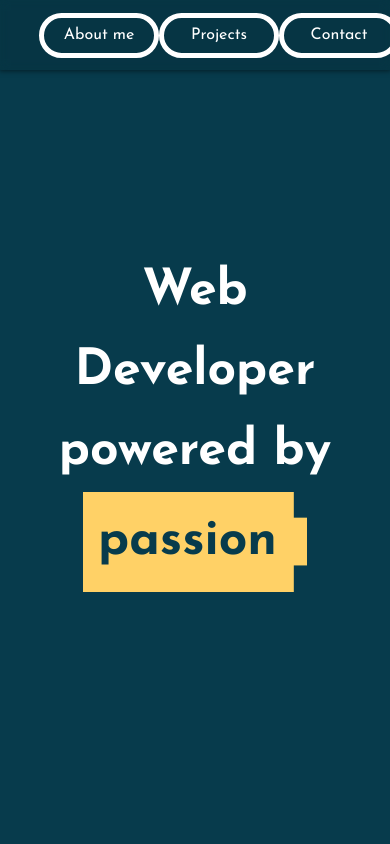
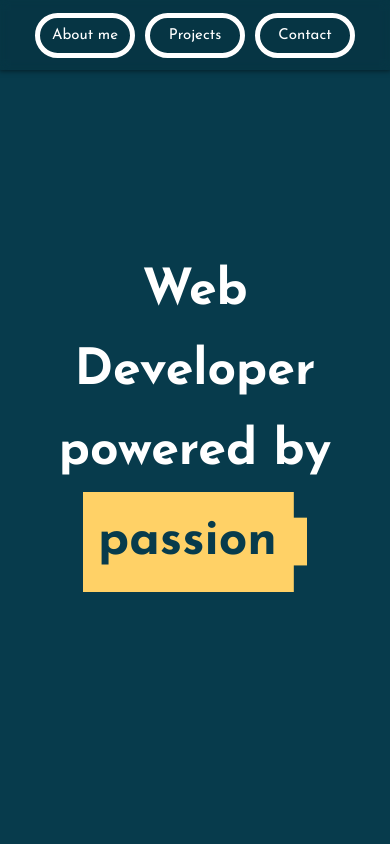
Before and after one commit to ShatterPlayer/portfolio, a React app: page / in a window 390 px wide. Shown: the top 844 px of the page. Built offline with nearby package versions, Linux system fonts and the light colour scheme.

Commit message:
Improved site responsiveness

```diff
--- a/src/components/Navigation.tsx
+++ b/src/components/Navigation.tsx
@@ -23,13 +23,22 @@ const MenuContainer = styled.div`
   );
 
   position: relative;
+
+  @media only screen and (max-width: 500px) {
+    --menu-item-width: 100px;
+  }
 `
 
 const Menu = styled.ul`
   list-style: none;
   display: flex;
   align-items: center;
-  width: 80vw;
+  width: 100vw;
+
+  @media only screen and (max-width: 500px) {
+    width: unset;
+    font-size: 15px;
+  }
 `
 
 const MenuOutline = styled(Menu)<OutlineProps>`
@@ -60,11 +69,19 @@ const MenuItem = styled.a<{ active?: boolean }>`
   text-decoration: none;
   color: inherit;
   font-weight: ${({ active }) => (active ? '900' : 'normal')};
+
+  @media only screen and (max-width: 500px) {
+    margin: 0 5px;
+  }
 `
 
 const MenuItemsJoin = styled.li`
   width: var(--menu-item-join-width);
   height: 5px;
+
+  @media only screen and (max-width: 500px) {
+    display: none;
+  }
 `
 
 const ProgressOutline = styled.div<{ sectionNumber: number }>`
--- a/src/components/SectionWrapper.tsx
+++ b/src/components/SectionWrapper.tsx
@@ -12,7 +12,7 @@ const SectionWrapper = styled.section<{
   padding: 100px 50px;
 
   @media (max-width: 770px) {
-    padding: 25px;
+    padding: 100px 25px;
   }
 `
 
```
